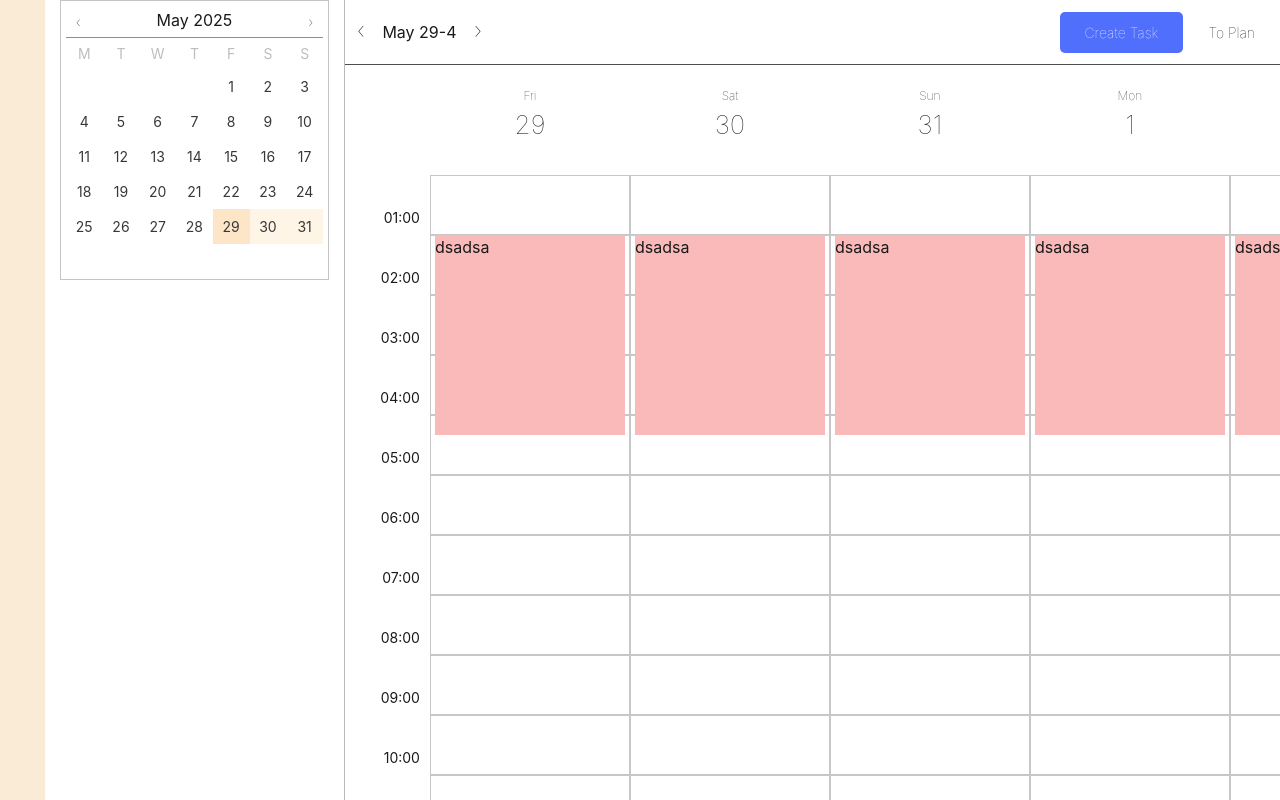
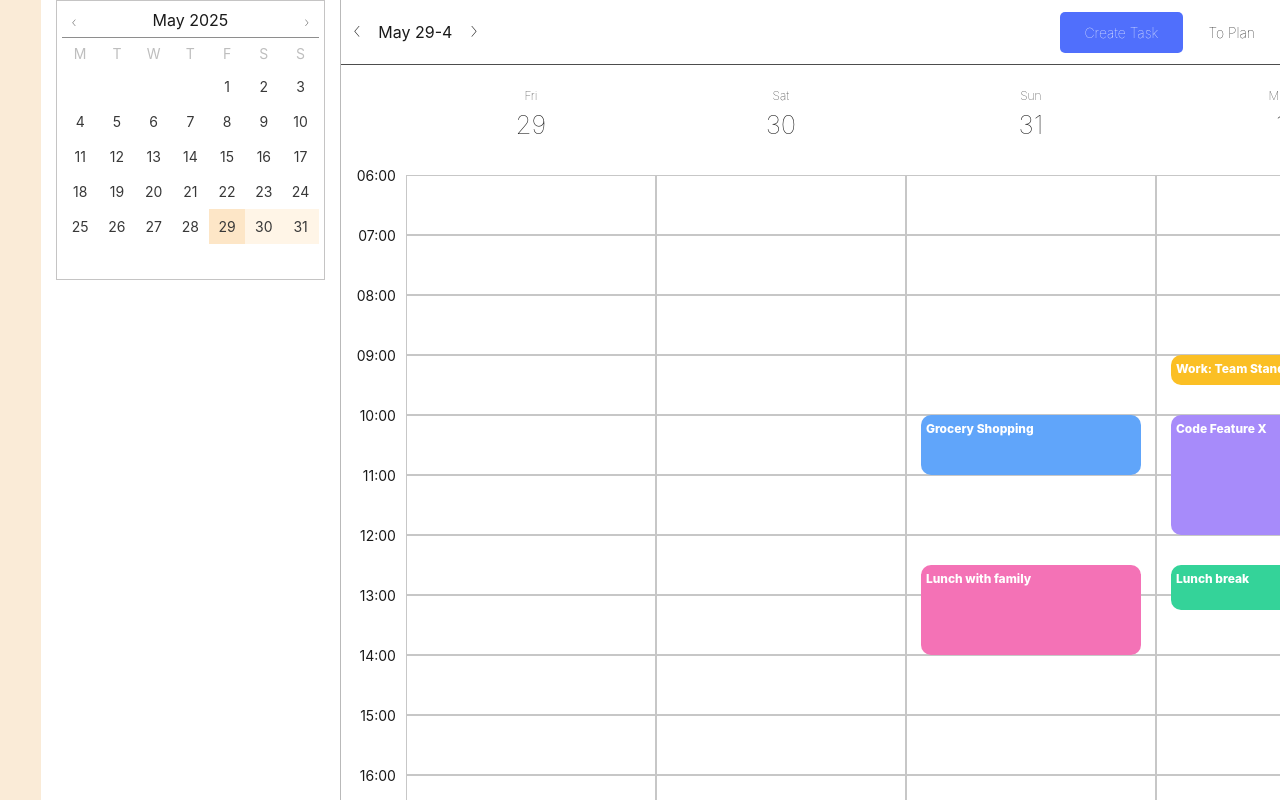
Before and after one commit to Rtam22/Planner, a React (Vite) app: page / in a window 1280 px wide. Built offline with nearby package versions, Linux system fonts and the light colour scheme.

Commit message:
Added rendering of tasks to calendar timeline

```diff
--- a/src/components/calendar/calendarDayDisplay.css
+++ b/src/components/calendar/calendarDayDisplay.css
@@ -8,25 +8,15 @@
   background-color: white;
   display: grid;
   grid-template-columns: repeat(7, 200px);
-  padding-left: 60px;
+  padding-left: 55px;
   place-items: center;
-}
-
-.date-container {
-  width: 100%;
-  display: flex;
-  flex-direction: column;
-  justify-content: center;
-  align-items: center;
-}
-
-.date-container h3 {
-  font-weight: 500;
 }
 
 @media (min-width: 900px) {
   .calendar-day-display {
-    padding-left: 85px;
+    padding-left: 65px;
+    grid-template-columns: repeat(7, 250px);
+    width: 1800px;
     min-height: 100px;
   }
 }
--- a/src/components/calendar/calendarDayDisplay.tsx
+++ b/src/components/calendar/calendarDayDisplay.tsx
@@ -9,8 +9,8 @@ type CalendarDayDisplayProps = {
 function CalendarDayDisplay({ dates }: CalendarDayDisplayProps) {
   return (
     <div className="calendar-day-display">
-      {dates.map((date) => (
-        <CalendarDay day={date.day} dayDate={date.dayDate} />
+      {dates.map((date, index) => (
+        <CalendarDay key={index} day={date.day} dayDate={date.dayDate} />
       ))}
     </div>
   );
--- a/src/components/calendar/calendarTaskCard.css
+++ b/src/components/calendar/calendarTaskCard.css
@@ -4,6 +4,18 @@
   top: 60px;
   width: 190px;
   height: 200px;
-  background-color: rgb(250, 186, 186);
+  background-color: rgb(226, 226, 226);
   cursor: pointer;
+  border-radius: 10px;
+  padding: 5px;
+  font-size: 12px;
+  font-weight: 800;
+  color: white;
 }
+
+@media (min-width: 900px) {
+  .calendar-task-card {
+    left: 15px;
+    width: 220px;
+  }
+}
--- a/src/components/calendar/calendarTaskCard.tsx
+++ b/src/components/calendar/calendarTaskCard.tsx
@@ -1,14 +1,37 @@
-import type { MouseEventHandler } from "react";
+import type { Task } from "../types/taskTypes";
 import "./calendarTaskCard.css";
 
 type calendarTaskCardProps = {
   title: string;
   onClick: () => void;
+  task: Task;
 };
 
-function CalendarTaskCard({ title, onClick }: calendarTaskCardProps) {
+function CalendarTaskCard({ title, onClick, task }: calendarTaskCardProps) {
+  const [startHours, startMinutes] = task.startTime.split(":").map(Number);
+  const [endHours, endMinutes] = task.endTime.split(":").map(Number);
+  const startingTime = 360;
+  function calculateLength() {
+    const startTotalMinutes = startHours * 60 + startMinutes;
+    const endTotalMinutes = endHours * 60 + endMinutes;
+    return Math.abs(endTotalMinutes - startTotalMinutes);
+  }
+
+  function calculateStartingPosition() {
+    const startingPosition = startHours * 60 + startMinutes - startingTime;
+    return startingPosition;
+  }
+
   return (
-    <div onClick={onClick} className="calendar-task-card">
+    <div
+      onClick={onClick}
+      className="calendar-task-card"
+      style={{
+        top: calculateStartingPosition(),
+        height: `${calculateLength()}px`,
+        backgroundColor: task.tag?.color,
+      }}
+    >
       <p>{title}</p>
     </div>
   );
--- a/src/components/calendar/calendarTimeline.css
+++ b/src/components/calendar/calendarTimeline.css
@@ -34,7 +34,7 @@
   background-color: rgb(255, 255, 255);
   grid-template-columns: repeat(1, 55px);
   grid-template-rows: repeat(26, 60px);
-  transform: translateY(-88px);
+  transform: translateY(-70px);
   justify-content: end;
   padding-right: 5px;
   flex-grow: 1;
@@ -64,4 +64,8 @@
     max-width: 80px;
     grid-template-columns: repeat(1, 60px);
   }
+
+  .cell-column {
+    width: 250px;
+  }
 }
--- a/src/components/calendar/calendarTimeline.tsx
+++ b/src/components/calendar/calendarTimeline.tsx
@@ -4,22 +4,41 @@ import "./calendarTimeline.css";
 import { useRef, type RefObject } from "react";
 import type { CalendarDayProps } from "./calendarDay";
 import ScrollerWrapper from "../scrollerWrapper";
+import type { Task } from "../types/taskTypes";
 
 type CalendarTimelineProps = {
   dates: CalendarDayProps[];
+  tasks: Task[];
+  selectedDate: Date;
 };
 
-function CalendarTimeline({ dates }: CalendarTimelineProps) {
+function CalendarTimeline({
+  dates,
+  tasks,
+  selectedDate,
+}: CalendarTimelineProps) {
   const timelineRef = useRef<HTMLDivElement | null>(null);
   const timeStamps = [""];
-  for (let i = 0; i < 25; i++) {
-    const hour = String(i).padStart(2, "0");
-    timeStamps.push(`${hour}:00`);
+  let date = new Date(selectedDate);
+  date.setDate(date.getDate() - 1);
+
+  for (let i = 6; i < 30; i++) {
+    const hour = i % 24;
+    const padded = String(hour).padStart(2, "0");
+    timeStamps.push(`${padded}:00`);
   }
-
   function onCLick() {
     console.log("dsadsa");
   }
+
+  function compareDate(taskDate: Date, date: Date) {
+    return (
+      taskDate.getDate() === date.getDate() &&
+      taskDate.getMonth() === date.getMonth() &&
+      taskDate.getFullYear() === date.getFullYear()
+    );
+  }
+
   return (
     <ScrollerWrapper timelineRef={timelineRef}>
       <div ref={timelineRef} className="calendar-timeline">
@@ -31,14 +50,29 @@ function CalendarTimeline({ dates }: CalendarTimelineProps) {
             ))}
           </div>
           <div className="cell-container">
-            {Array.from({ length: 7 }).map((_, index) => (
-              <div key={index} className="cell-column">
-                <CalendarTaskCard onClick={onCLick} title="dsadsa" />
-                {Array.from({ length: 24 }).map((_, index) => (
-                  <div key={index} className="cell"></div>
-                ))}
-              </div>
-            ))}
+            {Array.from({ length: 7 }).map((_, index) => {
+              date.setDate(date.getDate() + 1);
+              return (
+                <div key={index} className="cell-column">
+                  {tasks.map((task) => {
+                    if (compareDate(task.date, date)) {
+                      return (
+                        <CalendarTaskCard
+                          key={task.id}
+                          onClick={onCLick}
+                          title={task.title}
+                          task={task}
+                        />
+                      );
+                    }
+                  })}
+
+                  {Array.from({ length: 24 }).map((_, index) => (
+                    <div key={index} className="cell"></div>
+                  ))}
+                </div>
+              );
+            })}
           </div>
         </div>
       </div>
--- a/src/pages/calendarPage.tsx
+++ b/src/pages/calendarPage.tsx
@@ -6,10 +6,12 @@ import { useState } from "react";
 import CreateTaskModal from "../components/createTaskModal";
 import CalendarTimeline from "../components/calendar/calendarTimeline";
 import type { CalendarDayProps } from "../components/calendar/calendarDay";
+import { useTasksContext } from "../context/taskContext";
 
 function CalendarPage() {
   const [selectedDate, setselectedDate] = useState(new Date());
   const [showCreateModal, setShowCreateModal] = useState<boolean>(false);
+  const { tasks } = useTasksContext();
 
   const dayNames = ["Mon", "Tues", "Wed", "Thu", "Fri", "Sat", "Sun"];
   const dates: CalendarDayProps[] = [];
@@ -29,9 +31,7 @@ function CalendarPage() {
 
   function handleShowModal(modal: string) {
     setShowCreateModal(!showCreateModal);
-    console.log(showCreateModal);
   }
-
   return (
     <div className="calendar-page">
       <CreateTaskModal
@@ -50,7 +50,11 @@ function CalendarPage() {
           handleShowModal={handleShowModal}
         />
         <div className="divider">
-          <CalendarTimeline dates={dates} />
+          <CalendarTimeline
+            dates={dates}
+            tasks={tasks}
+            selectedDate={selectedDate}
+          />
         </div>
       </div>
     </div>
```
